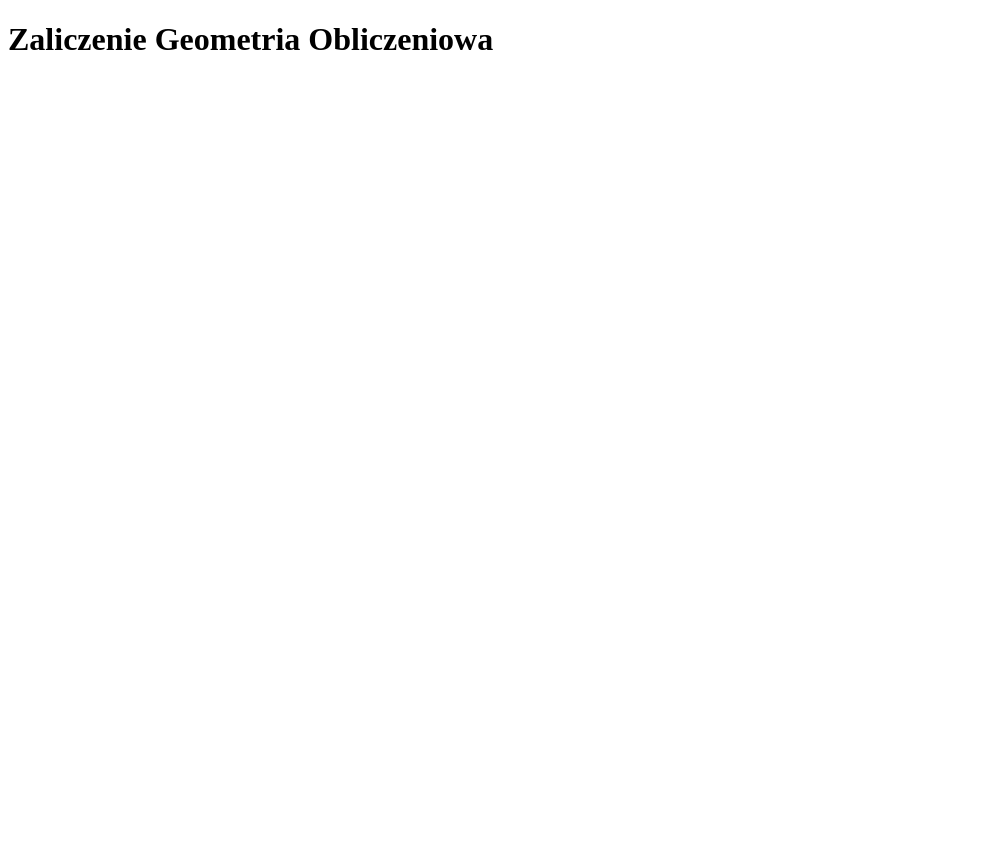
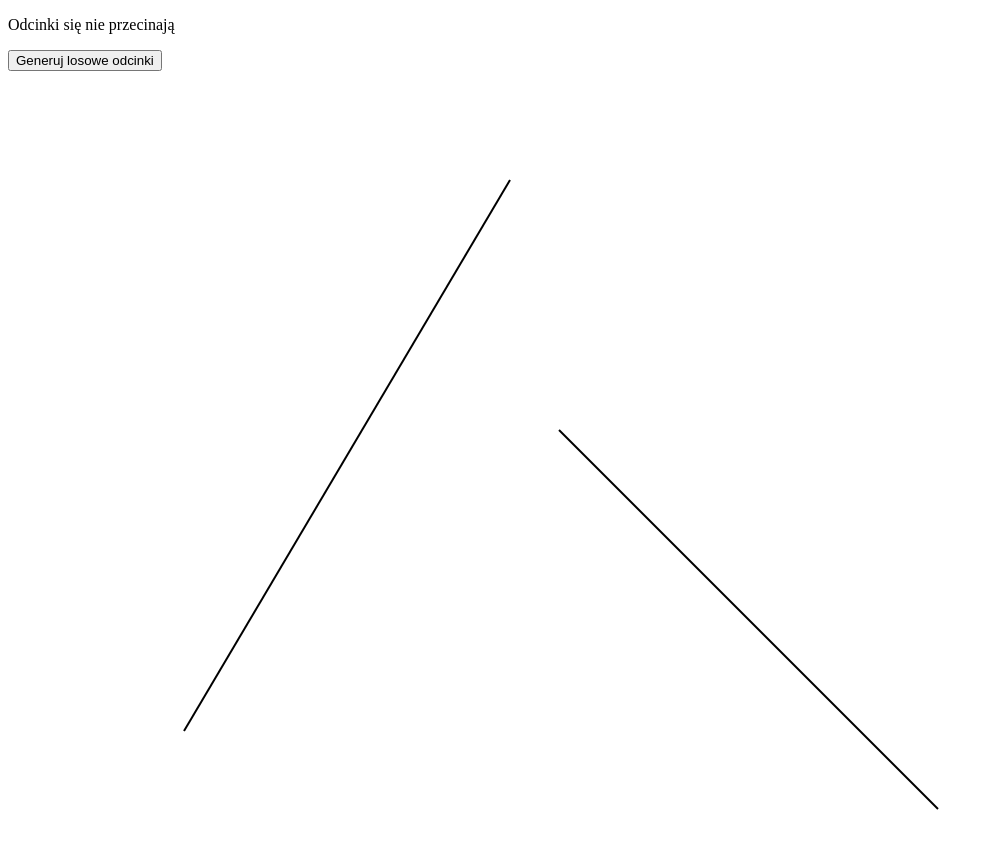
Before and after one commit to xFreshu/punkt-przeciecia-punktow, a React (Create React App) app: page / in a window 1280 px wide. Shown: the top 848 px of the page, without its empty margins (0-994 px from the left). Before the commit the page ends 800 px from the top, so only its background shows below. Built offline with nearby package versions, Linux system fonts and the light colour scheme.

Commit message:
create randomize function which create 2 segemnt and check interseciton

```diff
--- a/package.json
+++ b/package.json
@@ -10,9 +10,11 @@
     "@types/node": "^16.18.69",
     "@types/react": "^18.2.46",
     "@types/react-dom": "^18.2.18",
+    "konva": "^9.3.0",
     "mathjs": "^12.2.1",
     "react": "^18.2.0",
     "react-dom": "^18.2.0",
+    "react-konva": "^18.2.10",
     "react-scripts": "5.0.1",
     "typescript": "^4.9.5",
     "web-vitals": "^2.1.4"
--- a/src/App/App.tsx
+++ b/src/App/App.tsx
@@ -1,11 +1,63 @@
-import React from 'react';
+import React, { useState, useEffect } from 'react';
+import { SegmentCanvas } from '../SegmentCanvas';
+import { Segment, generateRandomSegment, Point } from '../utils';
 
-function App() {
+const App = () => {
+  const [segments, setSegments] = useState<Segment[]>([
+    generateRandomSegment(),
+    generateRandomSegment(),
+  ]);
+  const [intersect, setIntersect] = useState<boolean>(false);
+
+  const checkIntersection = (seg1: Segment, seg2: Segment): boolean => {
+    const onSegment = (p: Point, q: Point, r: Point): boolean =>
+      q.x <= Math.max(p.x, r.x) &&
+      q.x >= Math.min(p.x, r.x) &&
+      q.y <= Math.max(p.y, r.y) &&
+      q.y >= Math.min(p.y, r.y);
+
+    const orientation = (p: Point, q: Point, r: Point): number => {
+      const val = (q.y - p.y) * (r.x - q.x) - (q.x - p.x) * (r.y - q.y);
+      if (val === 0) return 0;
+      return val > 0 ? 1 : 2;
+    };
+
+    const o1 = orientation(seg1.start, seg1.end, seg2.start);
+    const o2 = orientation(seg1.start, seg1.end, seg2.end);
+    const o3 = orientation(seg2.start, seg2.end, seg1.start);
+    const o4 = orientation(seg2.start, seg2.end, seg1.end);
+
+    if (o1 !== o2 && o3 !== o4) return true;
+
+    if (o1 === 0 && onSegment(seg1.start, seg2.start, seg1.end)) return true;
+    if (o2 === 0 && onSegment(seg1.start, seg2.end, seg1.end)) return true;
+    if (o3 === 0 && onSegment(seg2.start, seg1.start, seg2.end)) return true;
+    if (o4 === 0 && onSegment(seg2.start, seg1.end, seg2.end)) return true;
+
+    return false;
+  };
+
+  useEffect(() => {
+    setIntersect(checkIntersection(segments[0], segments[1]));
+  }, [segments]);
+
   return (
     <div>
-      <h1>Zaliczenie Geometria Obliczeniowa</h1>
+      {intersect ? (
+        <p>Odcinki się przecinają</p>
+      ) : (
+        <p>Odcinki się nie przecinają</p>
+      )}
+      <button
+        onClick={() =>
+          setSegments([generateRandomSegment(), generateRandomSegment()])
+        }
+      >
+        Generuj losowe odcinki
+      </button>
+      <SegmentCanvas segments={segments} />
     </div>
   );
-}
+};
 
 export default App;
--- /dev/null
+++ b/src/SegmentCanvas.tsx
@@ -0,0 +1,29 @@
+import React from 'react';
+import { Stage, Layer, Line } from 'react-konva';
+import { Segment } from './utils';
+
+interface SegmentCanvasProps {
+  segments: Segment[];
+}
+
+export const SegmentCanvas: React.FC<SegmentCanvasProps> = ({ segments }) => {
+  return (
+    <Stage width={window.innerWidth} height={window.innerHeight}>
+      <Layer>
+        {segments.map((segment, i) => (
+          <Line
+            key={i}
+            points={[
+              segment.start.x,
+              segment.start.y,
+              segment.end.x,
+              segment.end.y,
+            ]}
+            stroke="black"
+            strokeWidth={2}
+          />
+        ))}
+      </Layer>
+    </Stage>
+  );
+};
--- /dev/null
+++ b/src/utils.ts
@@ -0,0 +1,19 @@
+export interface Point {
+  x: number;
+  y: number;
+}
+
+export interface Segment {
+  start: Point;
+  end: Point;
+}
+
+export const generateRandomPoint = (): Point => ({
+  x: Math.floor(Math.random() * window.innerWidth),
+  y: Math.floor(Math.random() * window.innerHeight),
+});
+
+export const generateRandomSegment = (): Segment => ({
+  start: generateRandomPoint(),
+  end: generateRandomPoint(),
+});
```
Also changed, not shown: 1 other file (tests, documents, lock files or other folders).
